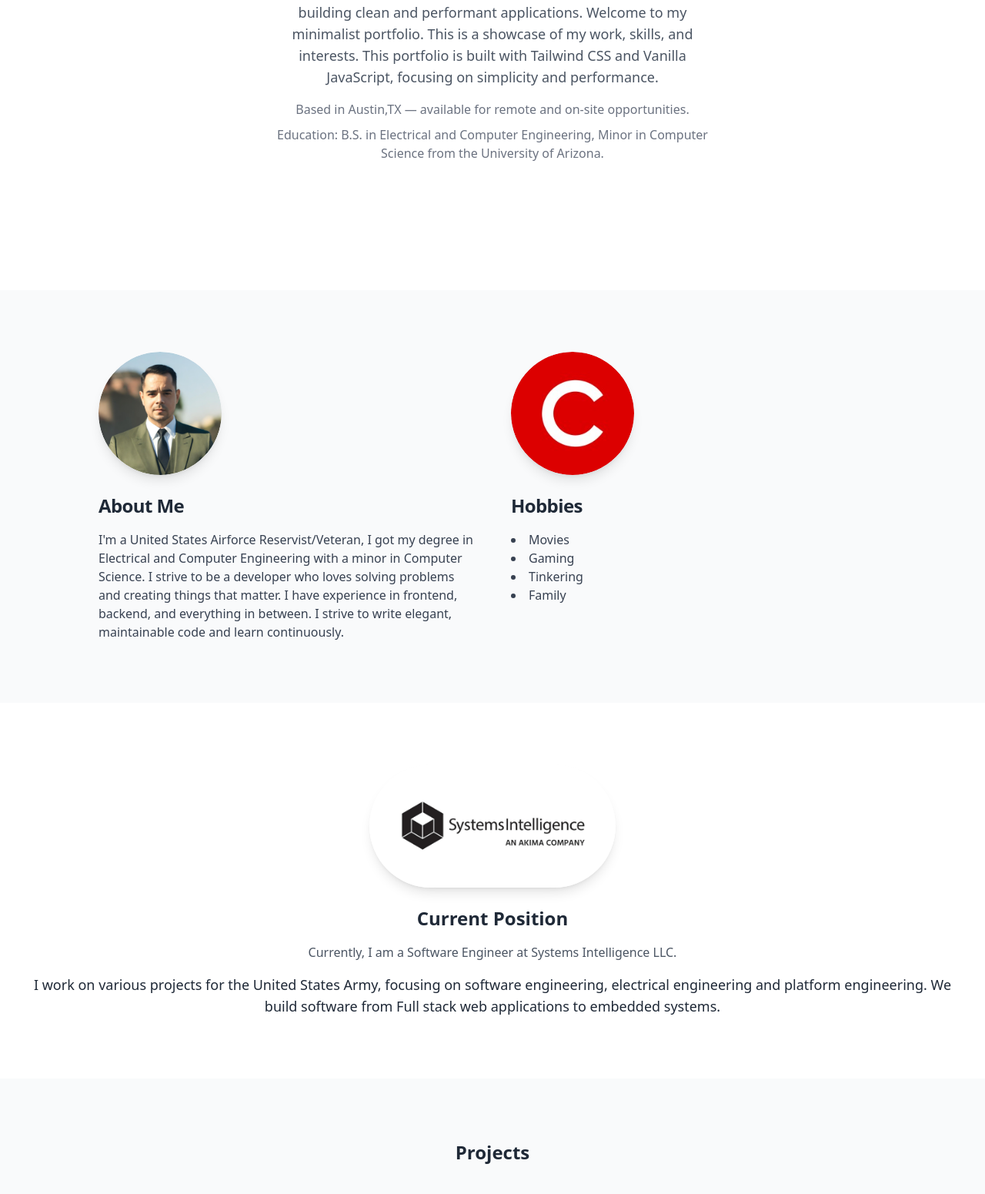
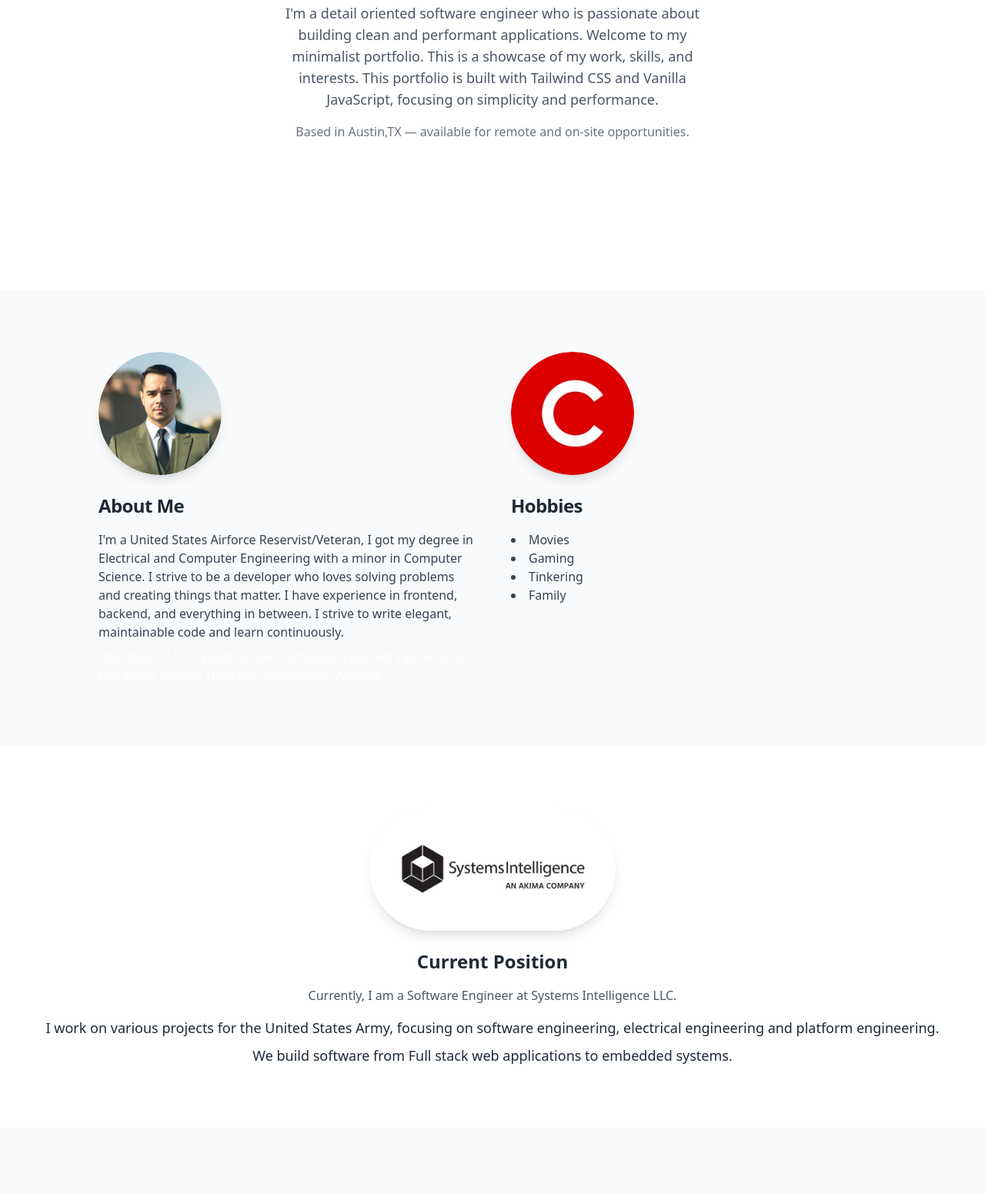
Before and after one commit to Aluxian2130/alejandro_portfolio, a website: page index.html in a window 1280 px wide. Shown: the part 489-2040 px from the top of the page at 77% size. Drawn offline with nearby package versions, Linux system fonts and the light colour scheme.

Commit message:
CSS styling Changes.

```diff
--- a/index.html
+++ b/index.html
@@ -48,9 +48,6 @@
       <span class="inline-block mt-4 text-base text-gray-500 dark:text-gray-400">
         Based in Austin,TX &mdash; available for remote and on-site opportunities.
       </span>
-      <span class="inline-block mt-2 text-base text-gray-500 dark:text-gray-400">
-        Education: B.S. in Electrical and Computer Engineering, Minor in Computer Science from the University of Arizona.
-      </span>
     </p>
   </section>
 
@@ -68,6 +65,9 @@
           I strive to be a developer who loves solving problems and creating things that matter.
           I have experience in frontend, backend, and everything in between. I strive to write elegant, maintainable code and learn continuously.
         </p>
+            <span class="inline-block mt-2 text-base text-white dark:text-gray-400">
+        Education: B.S. in Electrical and Computer Engineering, Minor in Computer Science from the University of Arizona.
+      </span>
       </div>
       <!-- Hobbies -->
       <div class="flex-1 flex flex-col items-center md:items-start">
@@ -89,11 +89,11 @@
     <div class="w-80 h-40 mx-auto mb-6 rounded-full bg-white dark:bg-gray-900 flex items-center justify-center overflow-hidden shadow-lg">
       <img src="assets/images/Systems_Intelligence__Logo.jpg" alt="Alejandro Santos" class="w-full h-full object-cover" />
     </div>
-    <h3 class="text-2xl font-semibold mb-4">Current Position</h3>
+    <h1 class="text-2xl font-semibold mb-4">Current Position</h1>
     <p class="text-gray-600 dark:text-gray-300 mb-4">Currently, I am a Software Engineer at Systems Intelligence LLC.</p>
     <p class="text-lg font-medium">I work on various projects for the United States Army, focusing on software engineering, electrical engineering and platform engineering.
-      We build software from Full stack web applications to embedded systems.
     </p>
+    <p class="text-lg font-medium mt-2">We build software from Full stack web applications to embedded systems.</p>
   </section>
   <!-- Projects -->
   <section id="projects" class="px-6 py-20 bg-gray-50 dark:bg-gray-800">
@@ -115,6 +115,7 @@
     <h3 class="text-2xl font-semibold mb-4">Contact</h3>
     <p class="text-gray-600 dark:text-gray-300 mb-4">Let's connect. You can reach me at:</p>
     <p class="text-lg font-medium">raul.santos@systemsintelligencellc.com | rsantos4@arizona.edu</p>
+    <p class="text-lg font-medium mt-2">LinkedIn: <a href="https://www.linkedin.com/in/raul-santos-567753122/" target="_blank" class="text-blue-600 dark:text-blue-400 hover:underline">Alejandro Santos</a></p>
   </section>
 
   <!-- Footer -->
```
